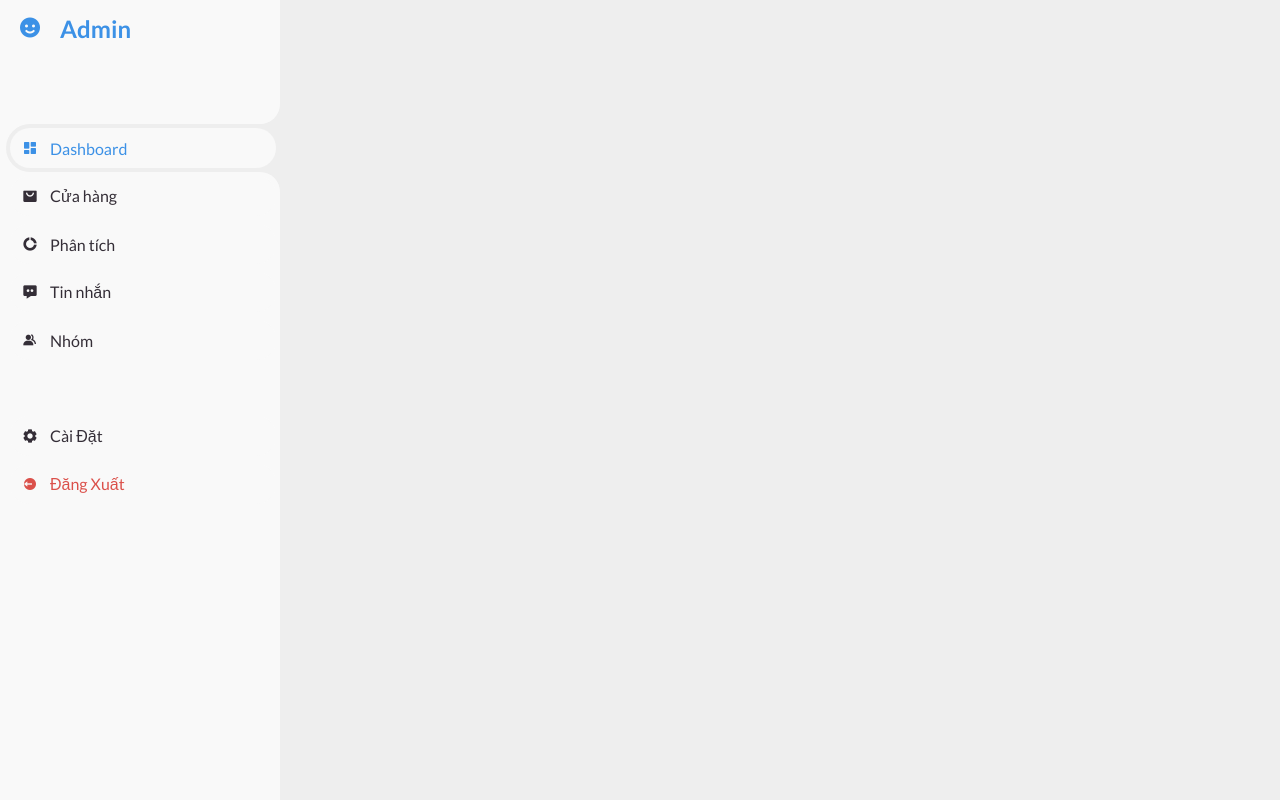
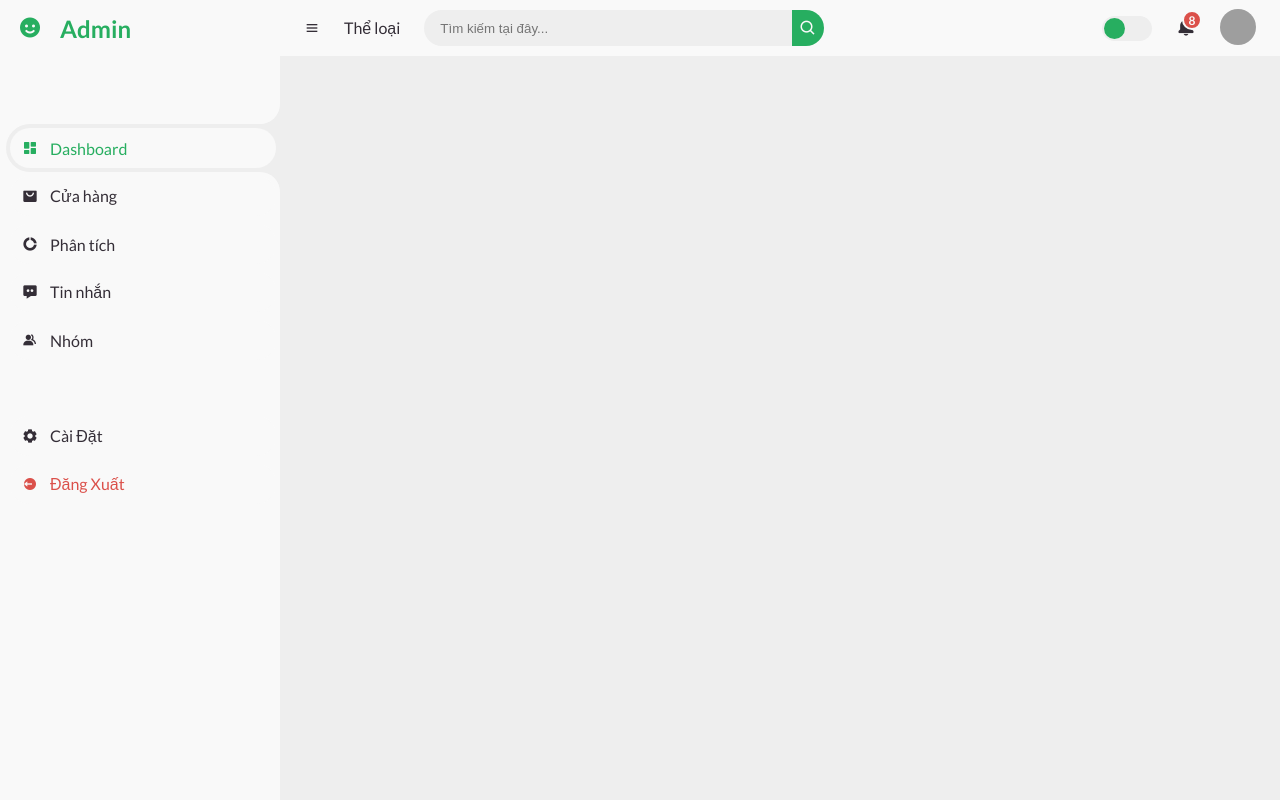
Before and after one commit to TQK151204/ProjectWedPhanBon, a PHP site: page /admin.html in a window 1280 px wide. Run offline with PHP 8.4, Linux system fonts and the light colour scheme; grey boxes are pictures that could not be loaded.

Commit message:
navaAdmin

```diff
--- a/admin/admin.html
+++ b/admin/admin.html
@@ -69,3 +69,30 @@
 		</ul>
 	</section>
 	<!-- SIDEBAR -->
+	<section id="content">
+		<!-- NAVBAR -->
+		<nav>
+			<i class='bx bx-menu'></i>
+			<a href="#" class="nav-link">Thể loại</a>
+			<form action="#">
+				<div class="form-input">
+					<input type="search" placeholder="Tìm kiếm tại đây...">
+					<button type="submit" class="search-btn"><i class='bx bx-search'></i></button>
+				</div>
+			</form>
+			<input type="checkbox" id="switch-mode" hidden>
+			<label for="switch-mode" class="switch-mode"></label>
+			<a href="#" class="notification">
+				<i class='bx bxs-bell'></i>
+				<span class="num">8</span>
+			</a>
+			<a href="#" class="profile">
+				<img src="../image/people.png">
+			</a>
+		</nav>
+		<!-- NAVBAR -->
+
+
+
+
+	<script src="script.js"></script>
--- a/admin/styleAdmin.css
+++ b/admin/styleAdmin.css
@@ -19,7 +19,7 @@ li {
 	--lato: 'Lato', sans-serif;
 
 	--light: #F9F9F9;
-	--blue: #3C91E6;
+	--green: #27ae60;
 	--light-blue: #CFE8FF;
 	--grey: #eee;
 	--dark-grey: #AAAAAA;
@@ -76,7 +76,7 @@ body {
 	height: 56px;
 	display: flex;
 	align-items: center;
-	color: var(--blue);
+	color: var(--green);
 	position: sticky;
 	top: 0;
 	left: 0;
@@ -140,7 +140,7 @@ body {
 	overflow-x: hidden;
 }
 #sidebar .side-menu.top li.active a {
-	color: var(--blue);
+	color: var(--green);
 }
 #sidebar.hide .side-menu li a {
 	width: calc(48px - (4px * 2));
@@ -150,7 +150,7 @@ body {
 	color: var(--red);
 }
 #sidebar .side-menu.top li a:hover {
-	color: var(--blue);
+	color: var(--green);
 }
 #sidebar .side-menu li a .bx {
 	min-width: calc(60px  - ((4px + 6px) * 2));
@@ -158,3 +158,136 @@ body {
 	justify-content: center;
 }
 /* SIDEBAR */
+#content {
+	position: relative;
+	width: calc(100% - 280px);
+	left: 280px;
+	transition: .3s ease;
+}
+#sidebar.hide ~ #content {
+	width: calc(100% - 60px);
+	left: 60px;
+}
+/* NAVBAR */
+#content nav {
+	height: 56px;
+	background: var(--light);
+	padding: 0 24px;
+	display: flex;
+	align-items: center;
+	grid-gap: 24px;
+	font-family: var(--lato);
+	position: sticky;
+	top: 0;
+	left: 0;
+	z-index: 1000;
+}
+#content nav::before {
+	content: '';
+	position: absolute;
+	width: 40px;
+	height: 40px;
+	bottom: -40px;
+	left: 0;
+	border-radius: 50%;
+	box-shadow: -20px -20px 0 var(--light);
+}
+#content nav a {
+	color: var(--dark);
+}
+#content nav .bx.bx-menu {
+	cursor: pointer;
+	color: var(--dark);
+}
+#content nav .nav-link {
+	font-size: 16px;
+	transition: .3s ease;
+}
+#content nav .nav-link:hover {
+	color: var(--green);
+}
+#content nav form {
+	max-width: 400px;
+	width: 100%;
+	margin-right: auto;
+}
+#content nav form .form-input {
+	display: flex;
+	align-items: center;
+	height: 36px;
+}
+#content nav form .form-input input {
+	flex-grow: 1;
+	padding: 0 16px;
+	height: 100%;
+	border: none;
+	background: var(--grey);
+	border-radius: 36px 0 0 36px;
+	outline: none;
+	width: 100%;
+	color: var(--dark);
+}
+#content nav form .form-input button {
+	width: 36px;
+	height: 100%;
+	display: flex;
+	justify-content: center;
+	align-items: center;
+	background: var(--green);
+	color: var(--light);
+	font-size: 18px;
+	border: none;
+	outline: none;
+	border-radius: 0 36px 36px 0;
+	cursor: pointer;
+}
+#content nav .notification {
+	font-size: 20px;
+	position: relative;
+}
+#content nav .notification .num {
+	position: absolute;
+	top: -6px;
+	right: -6px;
+	width: 20px;
+	height: 20px;
+	border-radius: 50%;
+	border: 2px solid var(--light);
+	background: var(--red);
+	color: var(--light);
+	font-weight: 700;
+	font-size: 12px;
+	display: flex;
+	justify-content: center;
+	align-items: center;
+}
+#content nav .profile img {
+	width: 36px;
+	height: 36px;
+	object-fit: cover;
+	border-radius: 50%;
+}
+#content nav .switch-mode {
+	display: block;
+	min-width: 50px;
+	height: 25px;
+	border-radius: 25px;
+	background: var(--grey);
+	cursor: pointer;
+	position: relative;
+}
+#content nav .switch-mode::before {
+	content: '';
+	position: absolute;
+	top: 2px;
+	left: 2px;
+	bottom: 2px;
+	width: calc(25px - 4px);
+	background: var(--green);
+	border-radius: 50%;
+	transition: all .3s ease;
+}
+#content nav #switch-mode:checked + .switch-mode::before {
+	left: calc(100% - (25px - 4px) - 2px);
+}
+/* NAVBAR */
```
Also changed, not shown: image/people.png (added).
